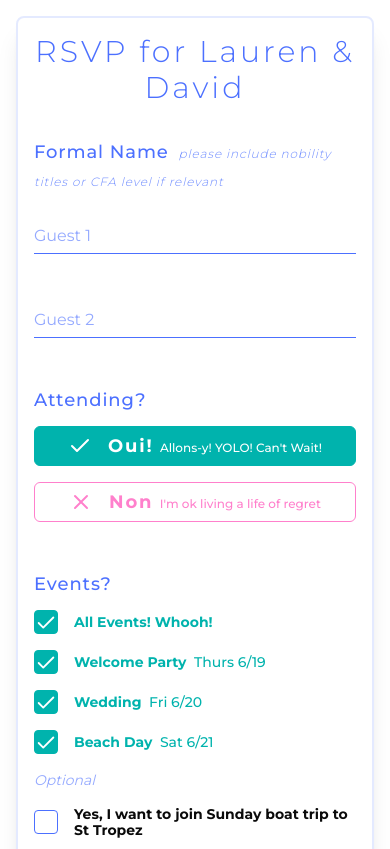
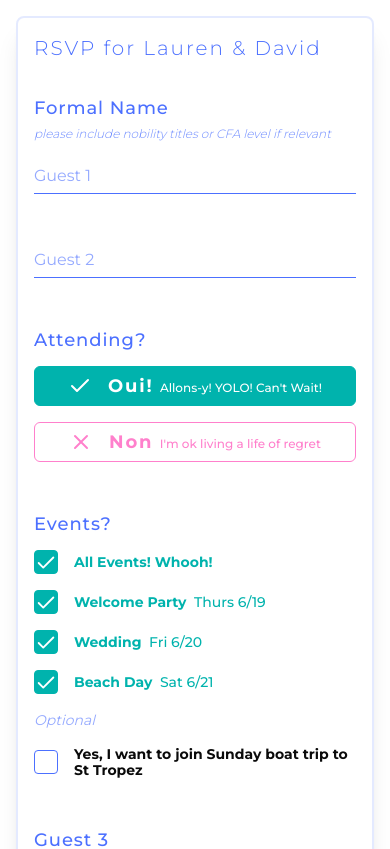
Before and after one commit to DavidMcDoughnut/mcdonutsanims, a Next.js app: page /rsvpv1 in a window 390 px wide. Shown: the top 849 px of the page. Built offline with nearby package versions, Linux system fonts and the light colour scheme; no server answers.

Commit message:
sublabel

```diff
--- a/src/app/rsvpv1/page.tsx
+++ b/src/app/rsvpv1/page.tsx
@@ -139,7 +139,7 @@ export default function RSVPPage() {
   return (
     <main className="min-h-screen py-4 px-4 bg-background">
       <div className="max-w-3xl mx-auto p-4 border-2 border-blue/15 rounded-lg shadow-xl">
-        <h1 className="text-3xl font-light text-blue mb-8 text-center tracking-widest">
+        <h1 className="text-xl font-light text-blue mb-8 text-left md:text-3xl md:text-center tracking-widest">
           RSVP for Lauren & David
         </h1>
         <div className="bg-card rounded-lg">
@@ -150,7 +150,10 @@ export default function RSVPPage() {
                 name="name1"
                 render={({ field }: { field: FieldType }) => (
                   <FormItem className="space-y-4">
-                    <FormLabel className="text-lg text-blue tracking-wider block pb-2">Formal Name <span className="text-xs font-light text-blue/80 italic"> &nbsp;please include nobility titles or CFA level if relevant </span></FormLabel>
+                    <div className="flex flex-col md:flex-row md:items-baseline md:gap-2">
+                      <FormLabel className="text-lg text-blue tracking-wider">Formal Name</FormLabel>
+                      <span className="text-xs font-light text-blue/80 italic mt-1 md:mt-0">please include nobility titles or CFA level if relevant</span>
+                    </div>
                     <FormControl>
                       <Input
                         placeholder="Guest 1"
```
